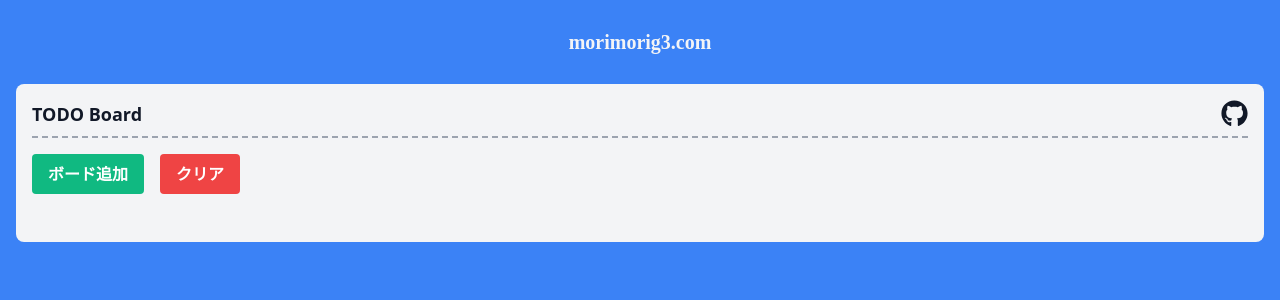
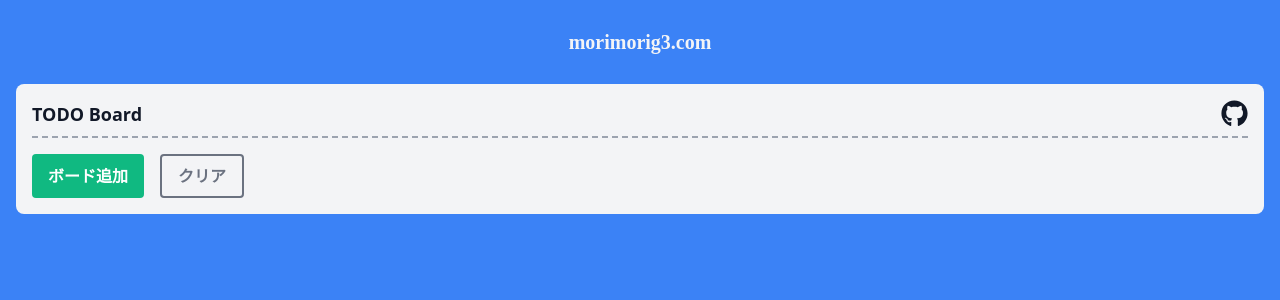
Before and after one commit to morimorig3/todo-board, a React (Create React App) app: page / in a window 1280 px wide. Shown: the top 300 px of the page. Built offline with nearby package versions, Linux system fonts and the light colour scheme.

Commit message:
fix layout

```diff
--- a/src/components/totoapp/TodoApp.js
+++ b/src/components/totoapp/TodoApp.js
@@ -36,7 +36,7 @@ const TodoApp = () => {
           </button>
         )}
         <button
-          className="bg-red-500 hover:bg-red-600 transition-colors font-bold py-2 px-4 rounded text-white"
+          className="border-2 border-gray-500 hover:border-transparent hover:bg-gray-500 text-gray-500 hover:text-gray-100 transition-colors font-bold py-2 px-4 rounded"
           onClick={clearData}
         >
           クリア
@@ -45,7 +45,7 @@ const TodoApp = () => {
       {isAdding && (
         <AddBoardForm setTodoData={setTodoData} setIsAdding={setIsAdding} />
       )}
-      <div className="py-4">
+      <div>
         {todoData.map((board) => (
           <TodoBoard
             key={board.id}
--- a/src/components/totoapp/todoBoard.js
+++ b/src/components/totoapp/todoBoard.js
@@ -13,7 +13,7 @@ const TodoBoard = ({ id, setTodoData = () => undefined, todoData = [] }) => {
 
   return (
     <div className="bg-white rounded-lg py-2 px-4 my-4">
-      <div className="flex justify-between items-center mb-2">
+      <div className="flex justify-between items-center">
         <h3 className="font-bold text-lg">{title}</h3>
         {isTyping ? (
           <button
--- a/src/components/totoapp/todoList.js
+++ b/src/components/totoapp/todoList.js
@@ -13,7 +13,7 @@ const TodoList = ({ id, todo = [], setTodoData = () => undefined }) => {
   };
 
   return (
-    <ul className="grid grid-cols-1 gap-2">
+    <ul className="grid grid-cols-1 gap-2 mt-2">
       {todo.map((todo) => (
         <li
           className="flex justify-between items-center border border-gray-300 p-2 rounded-sm"
```
Also changed, not shown: 1 other file (tests, documents, lock files or other folders).
